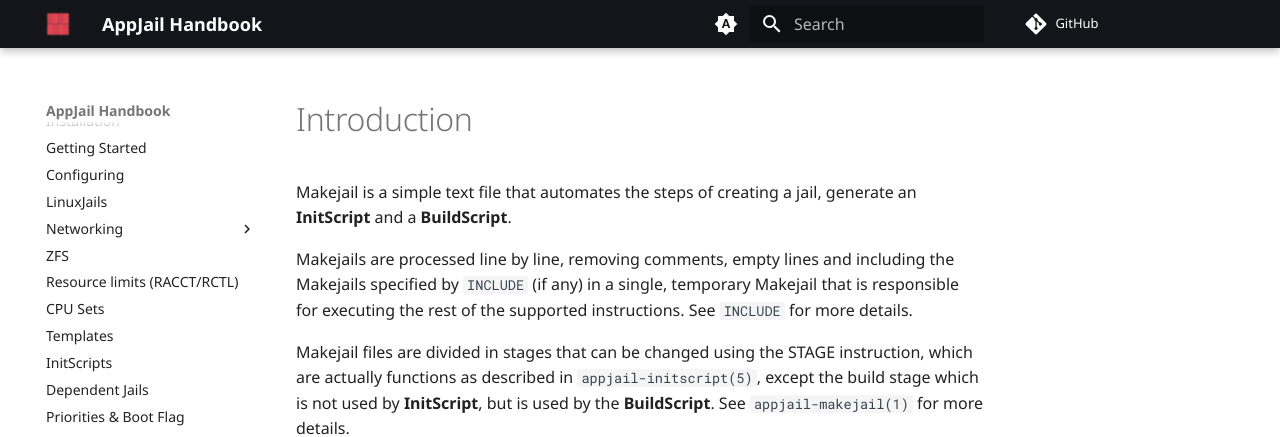
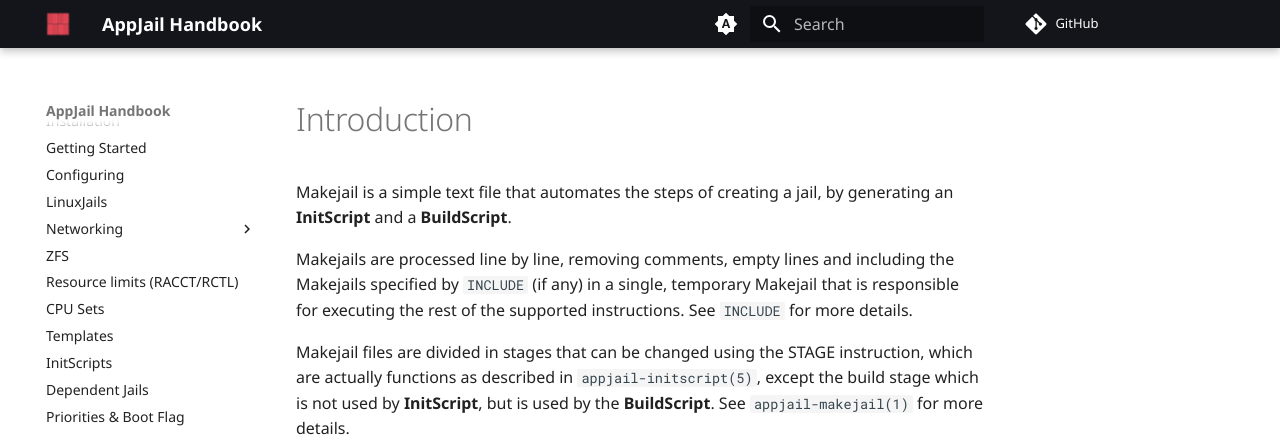
Before and after one commit to DtxdF/AppJail.docs, an MkDocs documentation site: the page built from docs/makejails/intro.md, in a window 1280 px wide and 981 px high. Shown: the top 437 px of the window. Built offline with MkDocs 1.6.1 and Material for MkDocs 9.7.7, drawn with Linux system fonts in a browser that asks for light colours; comment, search, counter and statistics services are not loaded.

Commit message:
Update intro.md - grammar
What are you trying to say here?

```diff
--- a/docs/makejails/intro.md
+++ b/docs/makejails/intro.md
@@ -1,4 +1,4 @@
-Makejail is a simple text file that automates the steps of creating a jail, generate an **InitScript** and a **BuildScript**.
+Makejail is a simple text file that automates the steps of creating a jail, by generating an **InitScript** and a **BuildScript**.
 
 Makejails are processed line by line, removing comments, empty lines and including the Makejails specified by `INCLUDE` (if any) in a single, temporary Makejail that is responsible for executing the rest of the supported instructions. See `INCLUDE` for more details.
 
```
